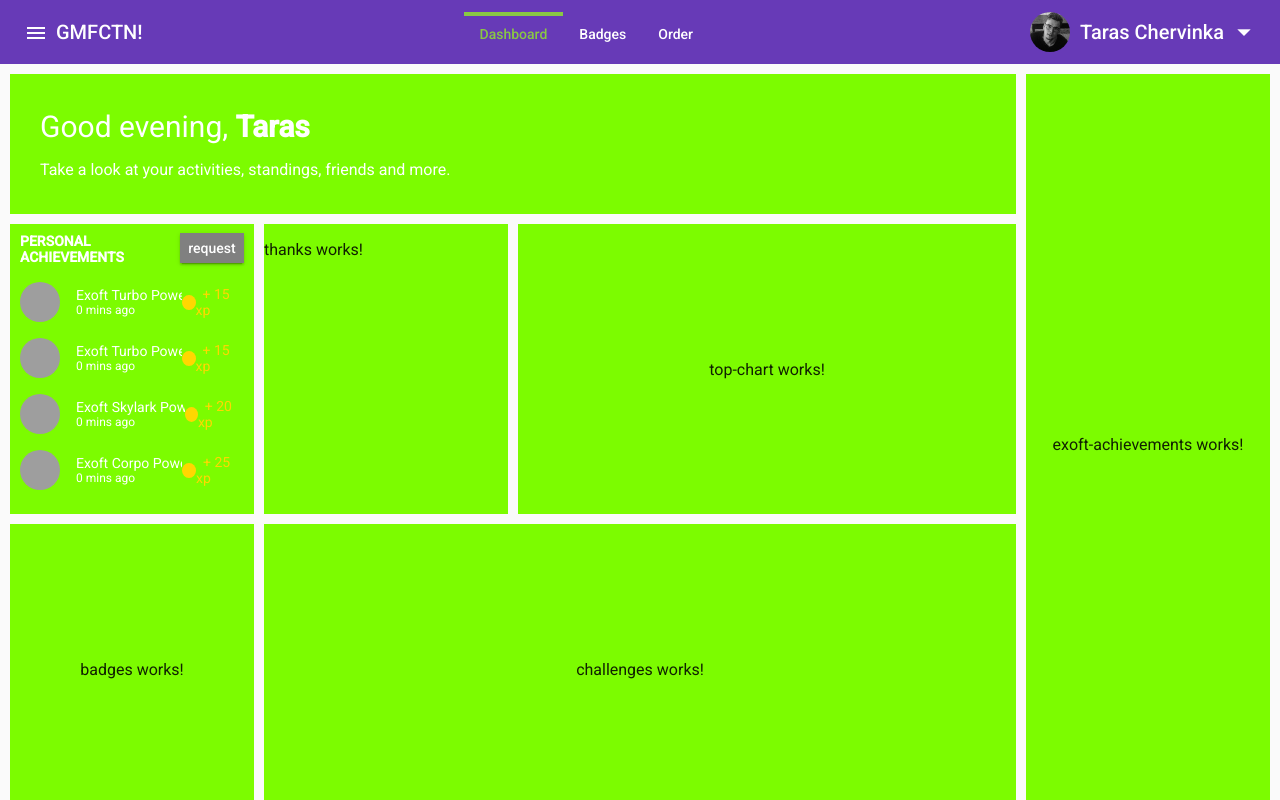
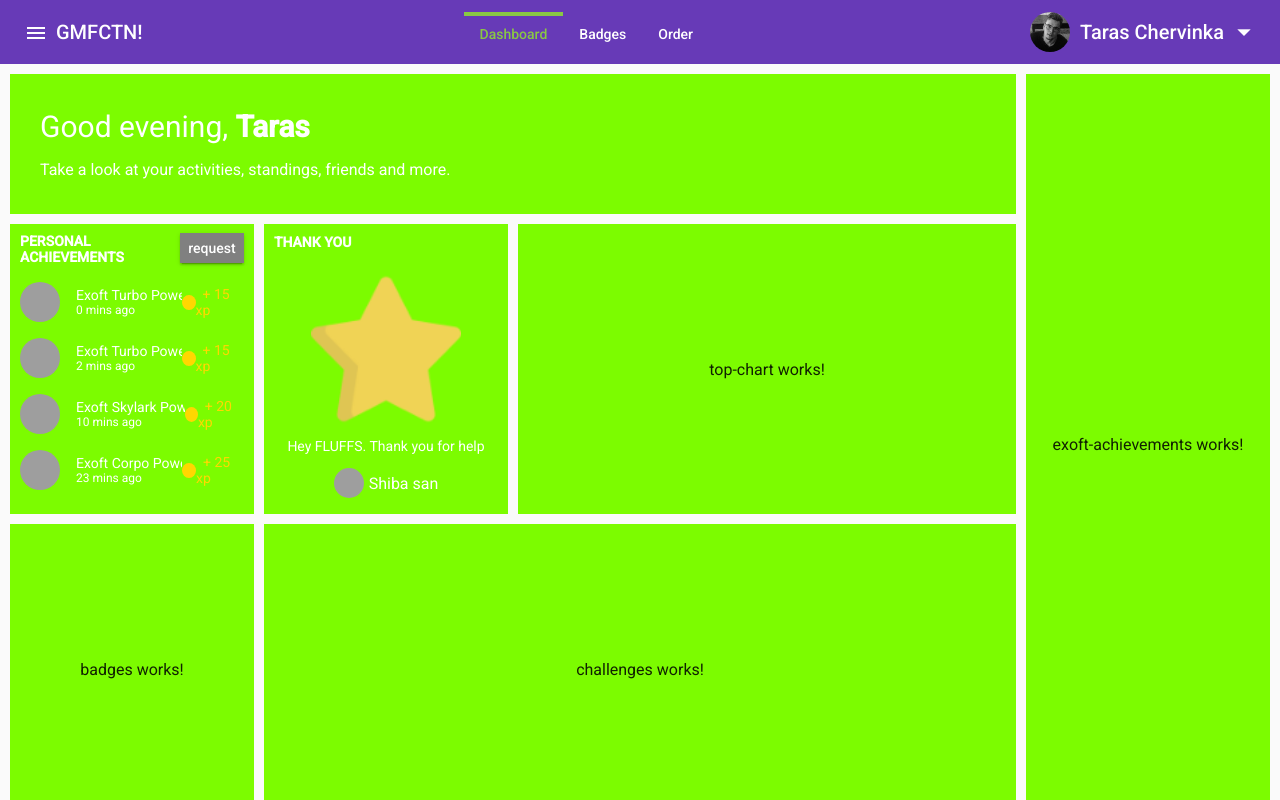
Before and after one commit to taraswithjazz/Exoft-trainee-app, an Angular app in the folder exoft-app/: page /dashboard in a window 1280 px wide. Built offline with nearby package versions, Linux system fonts and the light colour scheme; grey boxes are pictures that could not be loaded.

Commit message:
thanks component add

```diff
--- a/exoft-app/src/app/modules/dashboard/greetings/greetings.component.ts
+++ b/exoft-app/src/app/modules/dashboard/greetings/greetings.component.ts
@@ -9,8 +9,6 @@ export class GreetingsComponent{
 
   getStatus() {
     const hour = new Date().getHours();
-
-    console.log(hour);
 
     if (hour >= 5 && hour<=12) {
         return 'Good morning, ';
--- a/exoft-app/src/app/modules/dashboard/personal-achievements/personal-achievements.component.css
+++ b/exoft-app/src/app/modules/dashboard/personal-achievements/personal-achievements.component.css
@@ -12,7 +12,7 @@
   font-size: 14px;
   font-weight: bold;
 }
-.personal-achievements {
+.personal-achievements-container {
   padding: 10px;
   display: flex;
   flex-direction: column;
@@ -60,3 +60,7 @@
 .exp {
   color: gold;
 }
+
+:host ::ng-deep .mat-list-item-content {
+  padding: 0 !important;
+}
--- a/exoft-app/src/app/modules/dashboard/personal-achievements/personal-achievements.component.html
+++ b/exoft-app/src/app/modules/dashboard/personal-achievements/personal-achievements.component.html
@@ -1,4 +1,4 @@
-<div class="personal-achievements">
+<div class="personal-achievements-container">
   <div class="header">
     <span class="title">PERSONAL ACHIEVEMENTS</span>
     <a mat-raised-button class="container-button">request</a>
--- a/exoft-app/src/app/modules/dashboard/personal-achievements/personal-achievements.component.ts
+++ b/exoft-app/src/app/modules/dashboard/personal-achievements/personal-achievements.component.ts
@@ -8,9 +8,9 @@ import { Component } from '@angular/core';
 export class PersonalAchievementsComponent {
   achievements = [
     {avatar: 'https://material.angular.io/assets/img/examples/shiba1.jpg', title: 'Exoft Turbo Power', xp: 15, granted:0},
-    {avatar: 'https://material.angular.io/assets/img/examples/shiba1.jpg', title: 'Exoft Turbo Power', xp: 15, granted:0},
-    {avatar: 'https://material.angular.io/assets/img/examples/shiba1.jpg', title: 'Exoft Skylark Power', xp: 20, granted:0},
-    {avatar: 'https://material.angular.io/assets/img/examples/shiba1.jpg', title: 'Exoft Corpo Power', xp: 25, granted:0},
+    {avatar: 'https://material.angular.io/assets/img/examples/shiba1.jpg', title: 'Exoft Turbo Power', xp: 15, granted:2},
+    {avatar: 'https://material.angular.io/assets/img/examples/shiba1.jpg', title: 'Exoft Skylark Power', xp: 20, granted:10},
+    {avatar: 'https://material.angular.io/assets/img/examples/shiba1.jpg', title: 'Exoft Corpo Power', xp: 25, granted:23},
  ]
 
 }
--- a/exoft-app/src/app/modules/dashboard/thanks/thanks.component.css
+++ b/exoft-app/src/app/modules/dashboard/thanks/thanks.component.css
@@ -0,0 +1,52 @@
+.thanks-container {
+  padding: 10px;
+  color: #fff;
+  display: flex;
+  flex-direction: column;
+  justify-content: center;
+  align-items: center;
+}
+.star-image {
+  width: 150px;
+  height: 150px;
+}
+.thanks-header {
+  width: 100%;
+  display: flex;
+  justify-content: start;
+}
+.title {
+  font-size: 14px;
+  margin: 0;
+  font-weight: bold;
+}
+.thanks-body {
+  width: 100%;
+  padding-top: 24px;
+  display: flex;
+  flex-direction: column;
+  justify-content: center;
+  align-items: center;
+}
+.description {
+  font-size: 14px;
+  color: #fff;
+}
+.header-image {
+  background-image: url("https://material.angular.io/assets/img/examples/shiba1.jpg");
+  background-size: cover;
+  background-position: center;
+  height: 30px;
+  width: 30px;
+  border-radius: 50%;
+  flex-shrink: 0;
+  object-fit: cover;
+}
+.thanks-footer {
+  display: flex;
+  justify-content: center;
+  align-items: center;
+}
+.username {
+  margin-left: 5px;
+}
--- a/exoft-app/src/app/modules/dashboard/thanks/thanks.component.html
+++ b/exoft-app/src/app/modules/dashboard/thanks/thanks.component.html
@@ -1 +1,17 @@
-<p>thanks works!</p>
+<div class="thanks-container">
+  <div class="thanks-header">
+    <span class="title">THANK YOU</span>
+  </div>
+  <div class="thanks-body">
+    <img
+      class="star-image"
+      src="../../../../assets/images/star-big-image.png"
+      alt="star"
+    />
+    <p class="description">Hey FLUFFS. Thank you for help</p>
+  </div>
+  <div class="thanks-footer">
+    <div mat-card-avatar class="header-image"></div>
+    <span class="username">Shiba san</span>
+  </div>
+</div>
```
Also changed, not shown: exoft-app/src/assets/images/star-big-image.png (added).
